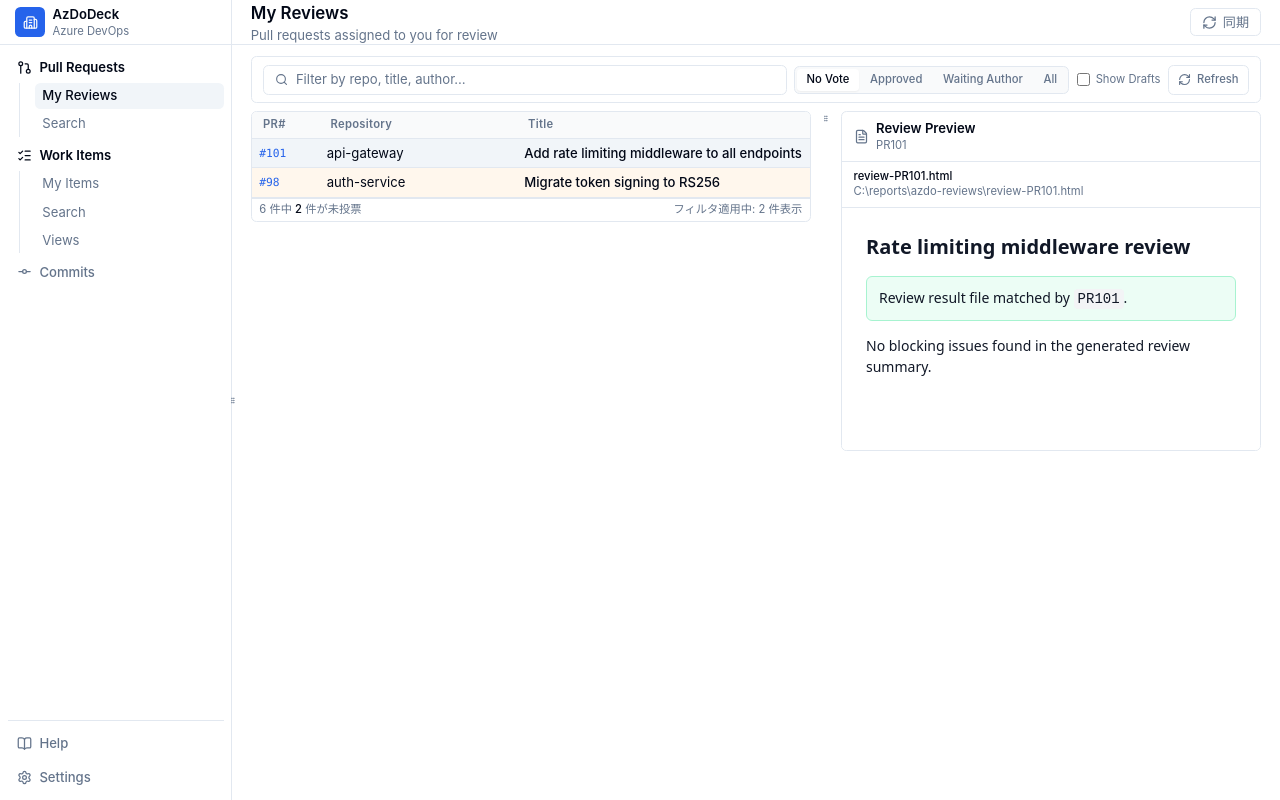
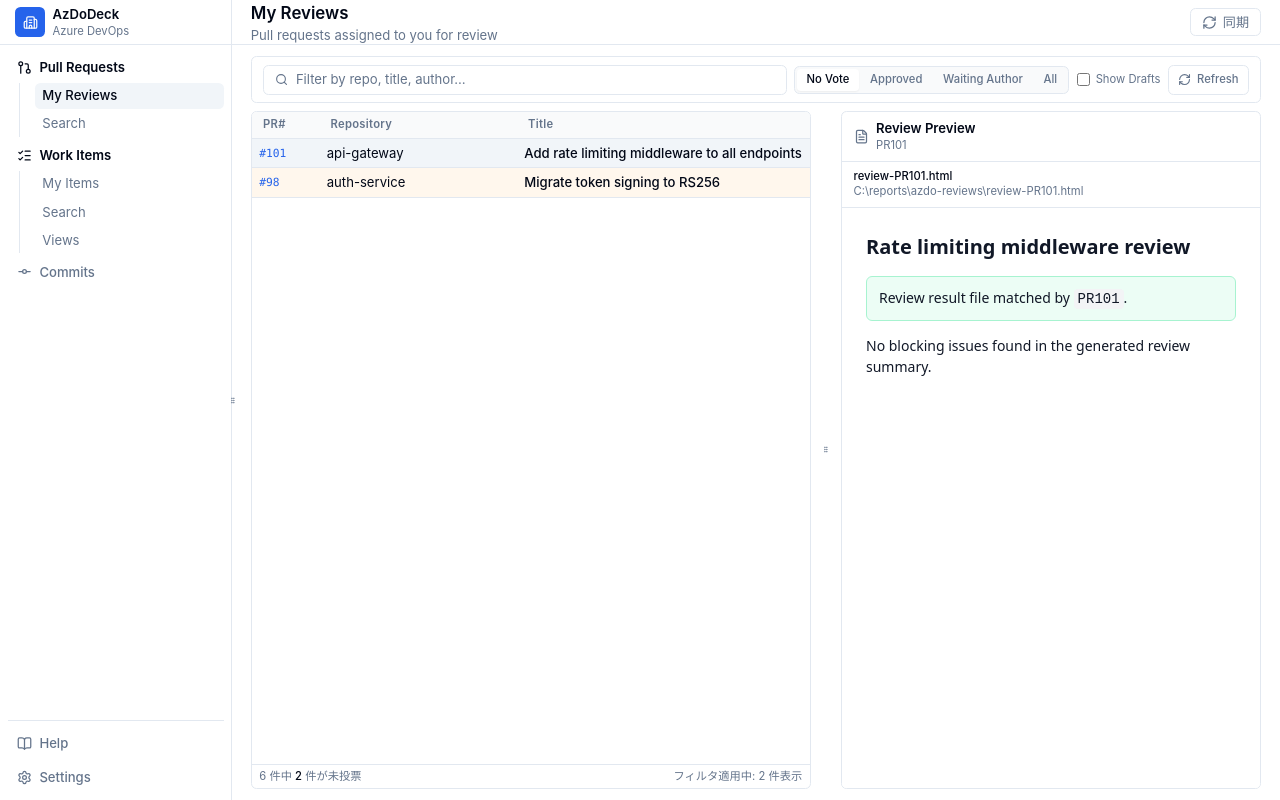
Before and after one commit to ntaksh42/DevDeck, a React (Vite) app: page / in a window 1280 px wide. Built offline with nearby package versions, Linux system fonts and the light colour scheme.

Commit message:
fix(ui): fill review screen height

```diff
--- a/src/App.tsx
+++ b/src/App.tsx
@@ -3072,7 +3072,7 @@ function MyReviewsGrid({ organizations }: { organizations: Organization[] }) {
   return (
     <div
       ref={containerRef}
-      className="space-y-2 outline-none"
+      className="flex min-h-0 flex-1 flex-col gap-2 outline-none"
       tabIndex={-1}
       onKeyDown={handleKeyDown}
     >
@@ -3086,7 +3086,7 @@ function MyReviewsGrid({ organizations }: { organizations: Organization[] }) {
         </div>
       )}
       {/* Filter bar */}
-      <div className="flex flex-wrap items-center gap-2 rounded-md border border-border bg-white px-3 py-2">
+      <div className="flex shrink-0 flex-wrap items-center gap-2 rounded-md border border-border bg-white px-3 py-2">
         {organizations.length > 1 && (
           <select
             value={organizationId}
@@ -3180,12 +3180,12 @@ function MyReviewsGrid({ organizations }: { organizations: Organization[] }) {
       </div>
 
       <div
-        className="grid items-start gap-3 xl:grid-cols-[minmax(0,1fr)_8px_minmax(280px,var(--review-preview-width))]"
+        className="grid min-h-0 flex-1 items-stretch gap-3 xl:grid-cols-[minmax(0,1fr)_8px_minmax(280px,var(--review-preview-width))]"
         style={{ "--review-preview-width": `${previewWidth}px` } as CSSProperties}
       >
         {/* Grid */}
-        <div className="min-w-0 overflow-hidden rounded-md border border-border bg-white">
-          <div className="overflow-x-auto">
+        <div className="flex min-h-0 min-w-0 flex-col overflow-hidden rounded-md border border-border bg-white">
+          <div className="min-h-0 flex-1 overflow-auto">
             <div className="min-w-[980px]">
               {/* Column headers */}
               <div
@@ -3290,7 +3290,7 @@ function ReviewResultPreviewPanel({
   const hasFolder = !!settings?.reviewResultFolderPath;
 
   return (
-    <aside className="flex min-h-[340px] flex-col overflow-hidden rounded-md border border-border bg-white">
+    <aside className="flex min-h-0 flex-col overflow-hidden rounded-md border border-border bg-white">
       <div className="flex items-center justify-between border-b border-border px-3 py-2">
         <div className="flex min-w-0 items-center gap-2">
           <FileText className="h-4 w-4 shrink-0 text-muted-foreground" aria-hidden="true" />
```
